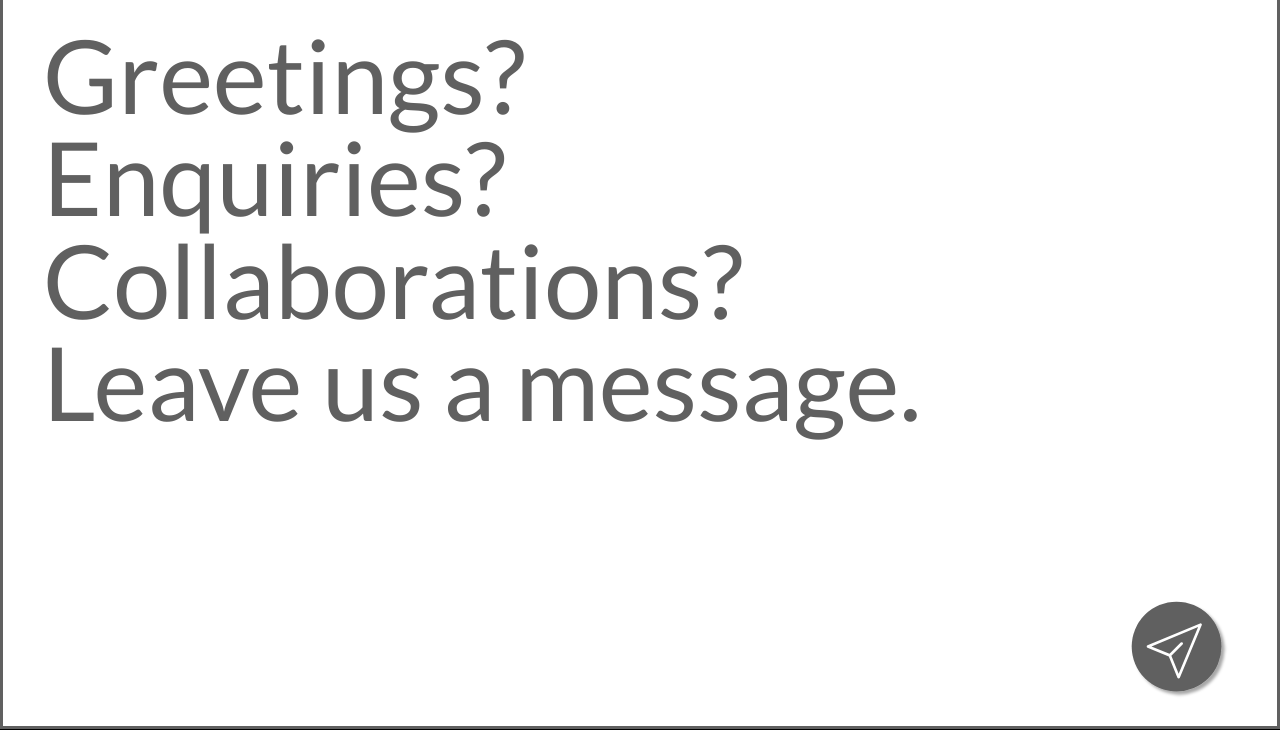
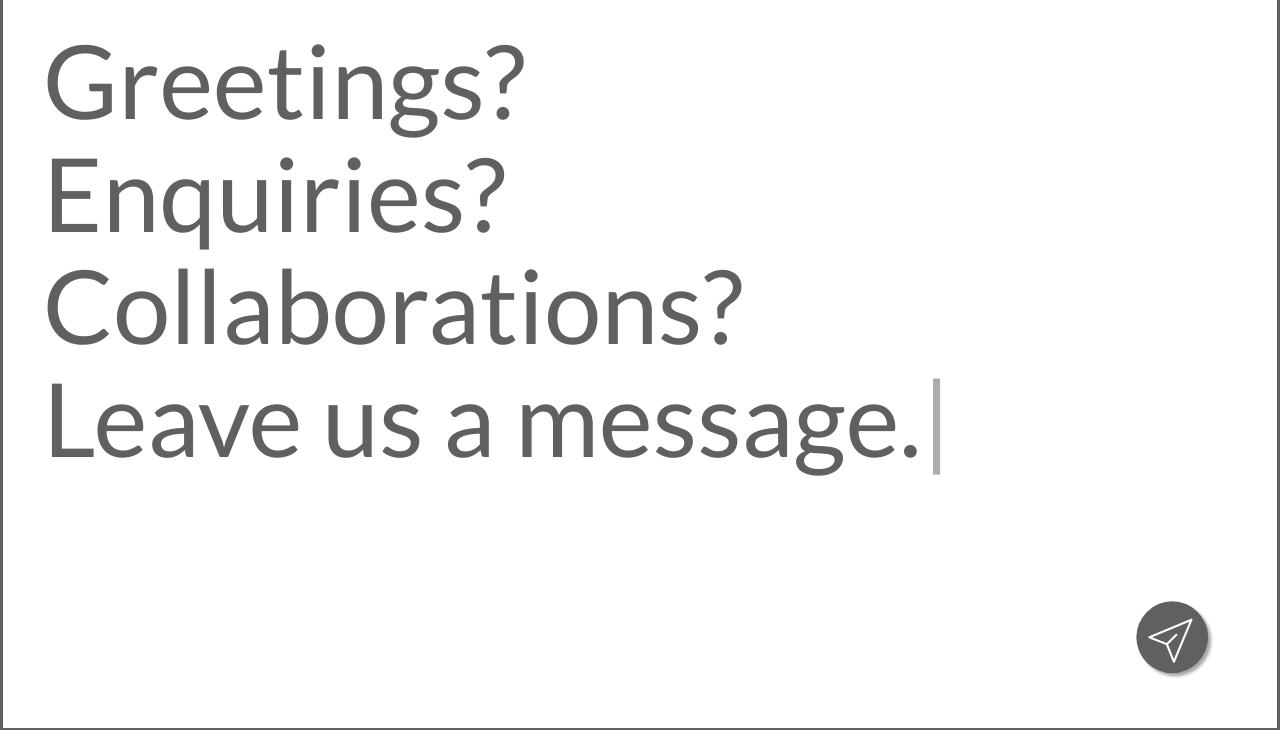
Before and after one commit to jadeyychan/Bean-Co, a plain HTML site: page greet.html in a window 1280 px wide. Shown: the part 70-800 px from the top of the page. Drawn offline with nearby package versions, Linux system fonts and the light colour scheme.

Commit message:
typing animation shows cursor

```diff
--- a/css/greet_style.css
+++ b/css/greet_style.css
@@ -10,51 +10,53 @@ textarea, input {
     resize: none;
 }
 
+.hidden {
+    display: none;
+}
+
 .message-form {
-    background-color: black;
     width: 100%;
 }
 
-.message-animate {
-    background-color: white;
+.message-box {
+    border: solid 3px #606060;
+    color: #606060;
+    font-size: 8vw;
+    height: calc(100vh - 50px);
+    width: 100%;
 }
 
-.message-textarea, .message-submit {
+.message-animate-container {
+    margin: 40px;
+    line-height: 1.1;
+}
+
+.message-animate {
+    width: 80%;
+    white-space: pre;
+}
+
+.message-textarea {
     vertical-align: bottom;
     display: inline-block;
     font-family: 'Lato', sans-serif;
-}
-/*
-@media only screen and (max-width: 768px) {
-    .message-textarea, .message-submit {
-        display: block;
-    }
-
-}*/
-
-.message-textarea {
+    padding: 40px;
+    height: calc(100vh - 60px);
     width: 100%;
-    height: calc(100vh - 52px);
-    border: solid 3px #606060;
-    z-index: 4;
-
-    color: #606060;
-    font-size: 8vw;
-    padding: 40px;
-    line-height: 1;
 }
 
 .message-submit {
     position: absolute;
-    bottom: 30px;
-    right: 50px;
+    bottom: 50px;
+    right: 65px;
+    pointer: cursor;
 }
 
 .message-submit input {
     background:url(../img/greet/send-button/grey-button.svg) no-repeat;
     cursor: pointer;
-    width: 100px;
-    height: 100px;
+    width: 80px;
+    height: 80px;
     border: none;
 }
 
@@ -82,16 +84,18 @@ textarea, input {
 }
 :-ms-input-placeholder { /* Internet Explorer 10-11 */
     color: #606060;
-    font-size: 8vw;
+    font-size: 7vw;
     line-height: 0.95;
 }
 
-/* For animation's blinking cursor */
+/* Blinking cursor animation */
 .typed-cursor {
     opacity: 1;
     -webkit-animation: blink 0.7s infinite;
     -moz-animation: blink 0.7s infinite;
     animation: blink 0.7s infinite;
+    display: inline;
+    font-size: 8vw;
 }
 @keyframes blink{
     0% { opacity:1; }
--- a/greet.html
+++ b/greet.html
@@ -28,7 +28,7 @@
     <script src="js/index_script.js"></script>
 
     <!-- Animated typing library -->
-    <script src="js/lib/typed.min.js"></script>
+    <script src="js/lib/typed.min.js"> </script>
     <script src="js/greet_script.js"></script>
 
   </head>
@@ -60,15 +60,18 @@
     	</div><!-- /.container-fluid -->
   	</nav>
 
-			<div class="item message-form">
-				<form action="mailto:someone@example.com" method="post" enctype="text/plain">
-					<div class="message-animate message-textarea" style="white-space:pre">
-					</div>
-					<textarea class="message-textarea" type="text" name="You want to tell us..."/></textarea>
-					<div class="message-submit">
-						<input type="submit" name="" value="">
-					</div>
-				</form>
+	<div class="item message-form">
+		<form action="mailto:jadeyychan@gmail.com" method="post" enctype="text/plain">
+			<div class="message-box">
+				<div class="message-animate-container">
+					<span class="message-animate"></span>
+				</div>
+				<textarea class="message-textarea hidden" name="example" placeholder="" autofocus> </textarea>
 			</div>
+			<div class="message-submit">
+				<input type="submit" value="">
+			</div>
+		</form>
+	</div>
   </body>
 </html>
--- a/js/greet_script.js
+++ b/js/greet_script.js
@@ -1,15 +1,14 @@
 $(document).ready(function() {
 
-	$(function(){
-		$('.message-animate').typed({
-	      strings: ["Greetings? ^300\nEnquiries? ^300\nCollaborations? ^300\nLeave us a message."],
-	      typeSpeed: 0
-	    });
-	});
+	/* Typing animation */
+	$('.message-animate').typed({
+		strings: ["Greetings? ^300\nEnquiries? ^300\nCollaborations? ^300\nLeave us a message."],
+      	typeSpeed: 3
+    });
 
-	$(".message-animate").on("click", function() {
+	/* Show textbox */
+	$(".message-animate-container").on("click", function() {
 		this.remove();
-		$(".typed-cursor").remove();
-		$(".message-textarea").focus();
-	});
+		$(".message-textarea").removeClass("hidden");
+	})
 });
```
Also changed, not shown: 2 other files.
